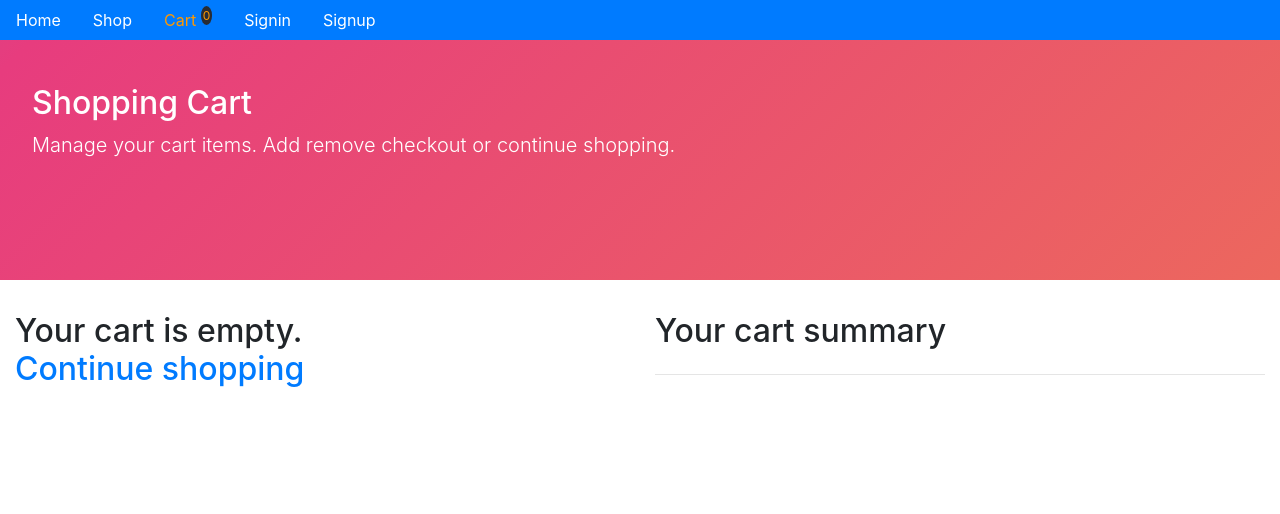
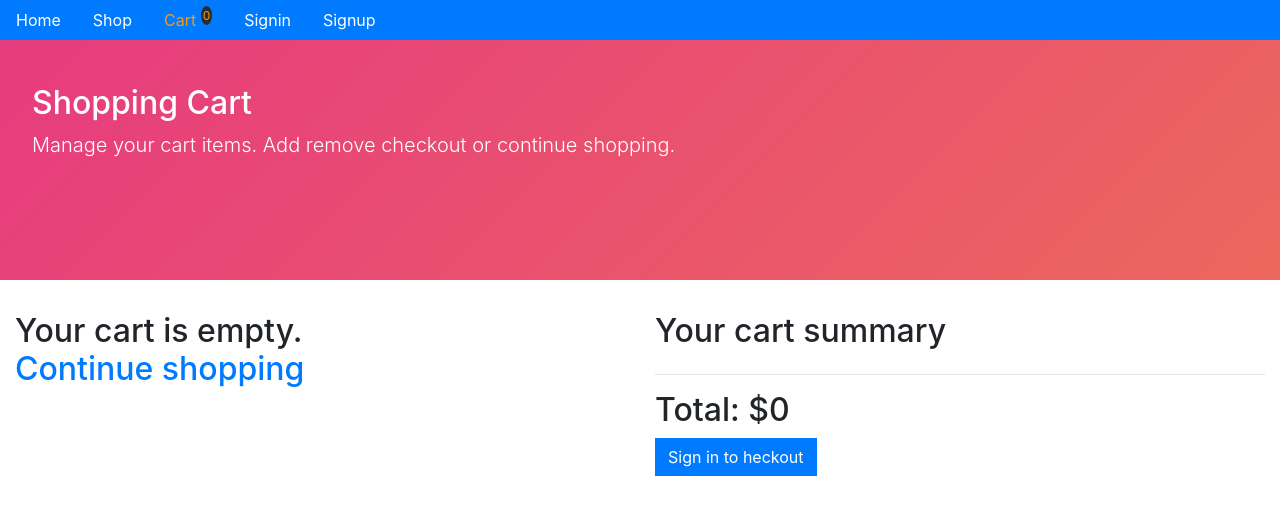
Before and after one commit to sagytt/Node-React-Ecommece, a React (Create React App) app in the folder frontend/: page /cart in a window 1280 px wide. Shown: the top 514 px of the page. Built offline with nearby package versions, Linux system fonts and the light colour scheme.

Commit message:
added checkout button

```diff
--- a/frontend/src/core/Cart.js
+++ b/frontend/src/core/Cart.js
@@ -3,7 +3,7 @@ import { Link } from 'react-router-dom';
 import Layout from './Layout';
 import { getCart } from './CartHelpers';
 import Card from './Card';
-// import Checkout from './Checkout';
+import Checkout from './Checkout';
 
 const Cart = () => {
     const [items, setItems] = useState([]);
@@ -51,7 +51,7 @@ const Cart = () => {
                 <div className="col-6">
                     <h2 className="mb-4">Your cart summary</h2>
                     <hr />
-                    {/*<Checkout products={items} setRun={setRun} run={run} />*/}
+                    <Checkout products={items}/>
                 </div>
             </div>
         </Layout>
--- /dev/null
+++ b/frontend/src/core/Checkout.js
@@ -0,0 +1,31 @@
+import React, { useState, useEffect } from 'react';
+import { isAuthenticated } from '../auth';
+import { Link } from 'react-router-dom';
+
+const Checkout = ({products}) =>{
+    const getTotal = () => {
+        return products.reduce((currentValue, nextValue) => {
+            return currentValue + nextValue.count * nextValue.price;
+        }, 0);
+    };
+
+    const showCheckout = () =>
+        {
+     return isAuthenticated() ? (
+            <button className="btn btn-success">Checkout</button>
+        ) : (
+            <Link to="/signin">
+                <button className="btn btn-primary">Sign in to heckout</button>
+            </Link>
+        )
+        }
+
+
+    return (<div>
+        <h2>Total: ${getTotal()}</h2>
+        {showCheckout()}
+    </div>
+    );
+}
+
+export default Checkout
```
